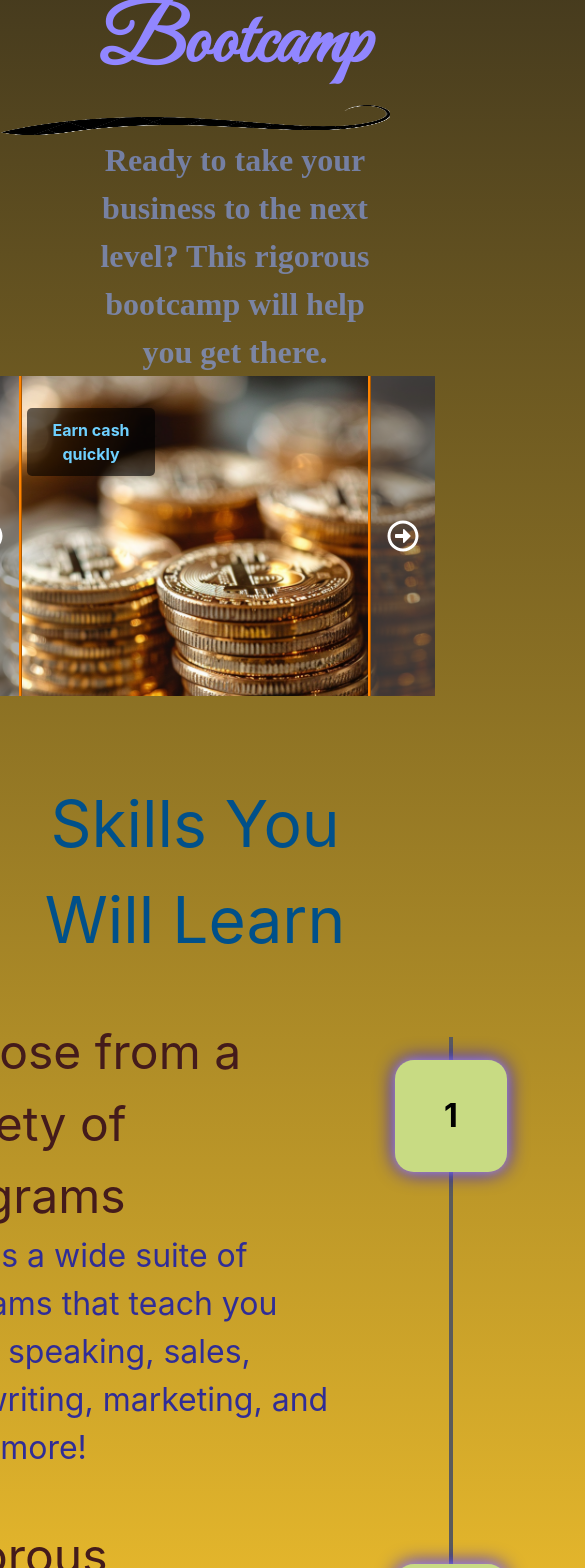
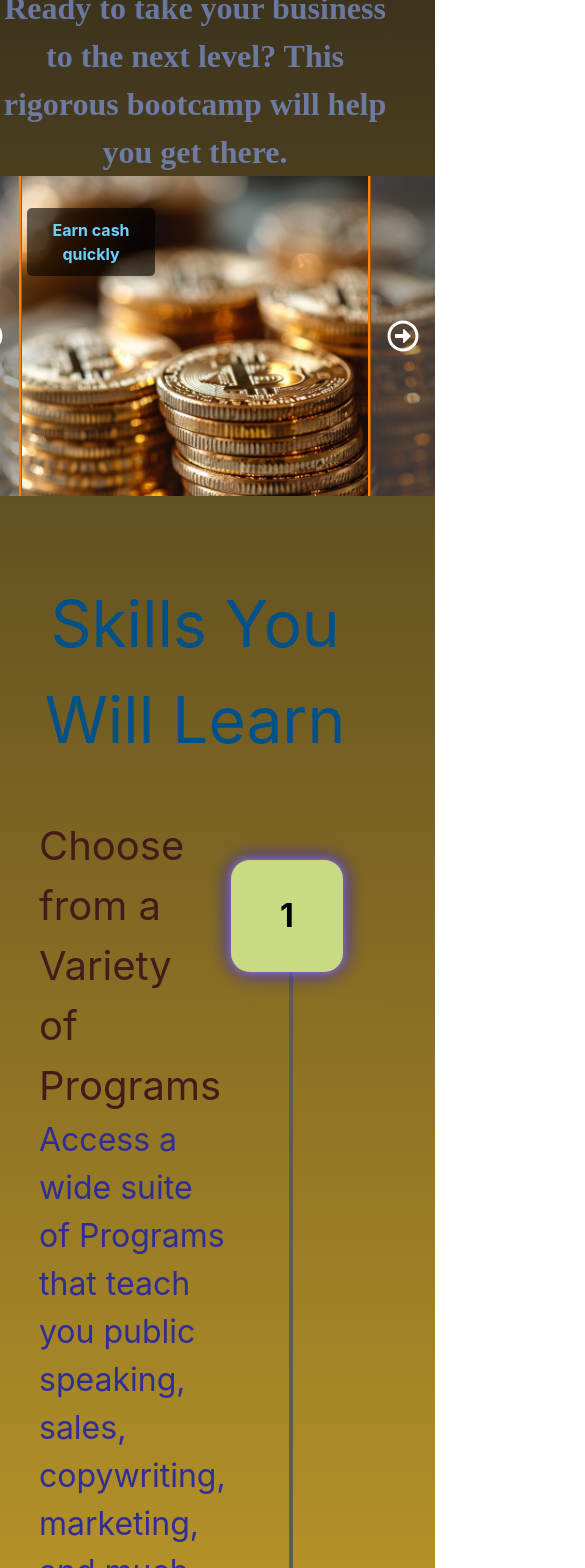
Before and after one commit to MoHacks/test-site, a React (Create React App) app: page / in a window 390 px wide. Shown: the part 432-2000 px from the top of the page, 585 px wide, since content can reach past the window. Built offline with nearby package versions, Linux system fonts and the light colour scheme.

Commit message:
fixed dimensions for small screens

```diff
--- a/src/components/Hero.css
+++ b/src/components/Hero.css
@@ -2,10 +2,10 @@
 * {
     box-sizing: border-box;
 }
-.Hero-container{
+.hero-container{
     display: flex;
     flex-direction: column; /*Stack children vertically */
-    /* justify-content: flex-start; */
+    justify-content: center;
     align-items: center;
     height: 100%;
     /* max-width: 50%; */
@@ -17,12 +17,6 @@
     align-items: center;
 }
 
-.cursive {
-    /* rotate: 270deg; */
-    width: 50rem;
-    height: 2rem;
-}
-
 .hero-image {
     width: 8rem;               /* Set the width of the image */
     height: 8rem;              /* Set the height of the image */
@@ -32,7 +26,6 @@
 }
 
 .hero-title {
-    /* color: #2b283c; */
     color: #9186ff;
     font-size: 5rem;
     font-weight: bold;
@@ -40,7 +33,7 @@
     font-weight: bold;
     /* font-style: normal; */
     margin-top: 1rem;
-    margin-left: 5rem;
+    /* margin-left: 5rem; */
     margin-bottom: 0rem;
 }
 
@@ -52,5 +45,5 @@
     font-family:'Times New Roman', Times, serif;
     font-weight: bold;
     /* font-style: normal; */
-    margin-left: 5rem;
+    /* margin-left: 5rem; */
 }
--- a/src/components/Hero.jsx
+++ b/src/components/Hero.jsx
@@ -17,7 +17,7 @@ const slides = [
 const Hero = () => {
   return (
     <div className='hero-header'>
-      <div className='Hero-container'>
+      <div className='hero-container'>
         <div className='images-container'>
           <img src={B} alt="B" className='hero-image'></img>
           <img src={dollar} alt="dollar" className='hero-image'></img>
@@ -27,9 +27,6 @@ const Hero = () => {
         <h1 className='hero-title'>
           Brute Sales Bootcamp
         </h1>
-        <div>
-          <img src={cursive} alt="cursive" className='cursive'></img>
-        </div>
         <h2 className='hero-subtitle'>Ready to take your business to the next level? This rigorous bootcamp will help you get there.</h2>
         {/* <h2 className='hero-subtitle'>Master <span style={{ fontWeight: 'bolder', color:'#0040ff96'}}> client out-reach, sales, marketing, and closing high-ticket offers </span> with our exclusive master class  */}
           {/* Sales Bootcamp Program!</h2> */}
--- a/src/components/Skills.css
+++ b/src/components/Skills.css
@@ -22,7 +22,7 @@
     display: flex;
     align-items: flex-start;
     justify-content: flex-start;
-    width: 100%;
+    /* width: 100%; */
     margin-left: 1rem;
 }
 
@@ -90,7 +90,7 @@
     display: flex;
     align-items: flex-start;
     justify-content: flex-start;
-    width: 100%;
+    /* width: 100%; */
     margin-left: 1rem;
 }
 .left-row-2{
@@ -138,7 +138,7 @@
     display: flex;
     align-items: flex-start;
     justify-content: flex-start;
-    width: 100%;
+    /* width: 100%; */
     margin-left: 1rem;
 }
 
@@ -191,6 +191,7 @@
     position: absolute;
     margin-top: 16.3rem;
     z-index: 0;
+    margin-right: 1rem;
 }
 
 .slide-in-left {
@@ -232,9 +233,138 @@ animation: slide-in-right 1s forwards;
     }
 
     .process-line {
-        margin-left: 32rem;
-        height: 50rem;
+        margin-left: 31rem;
+        height: 51rem;
     }
 
+}
+
+/* @media (max-width: 647px) {
+    .img-1, .img-2, .img-3 {
+      display: none;
+    }
+    .skills-section .row-1, .skills-section .row-2, .skills-section .row-3 {
+        justify-content: center;
+    }
+
+    .row-1{
+        margin-left: 0rem;
+    }
+
+    .left-row-1 h2{
+        font-size: 2.5rem;
+    }
+
+    .left-row-1 p{
+        font-size: 2rem;
+    }
+
+    .row-2{
+        margin-left: 0rem;
+    }
+
+    .left-row-2 h2{
+        font-size: 2.5rem;
+    }
+
+    .left-row-2 p{
+        font-size: 2rem;
+    }
+
+    .row-3{
+        margin-left: 0rem;
+    }
+
+    .left-row-3 h2{
+        font-size: 2.5rem;
+    }
+
+    .left-row-3 p{
+        font-size: 2rem;
+    }
+
+    .process-line {
+        margin-left: 30rem;
+        height: 41rem;
+    }
+
+} */
+
+@media (max-width: 647px) {
+    .img-1, .img-2, .img-3 {
+      display: none;
+    }
+    .skills-section{
+        width: 30rem;
+    }
+    .skills-section .row-1, .skills-section .row-2, .skills-section .row-3 {
+        justify-content: center;
+    }
+
+    .row-1{
+        margin-left: 0rem;
+    }
+
+    .left-row-1{
+        width: 20%;
+    }
+
+    .left-row-1 h2{
+        font-size: 2.5rem;
+    }
+
+    .left-row-1 p{
+        font-size: 2rem;
+    }
+
+    .centre-block-1{
+        margin-left: 6rem;
+    }
+
+    .row-2{
+        margin-left: 0rem;
+    }
+
+    .left-row-2{
+        width: 20%;
+    }
+
+    .left-row-2 h2{
+        font-size: 2.5rem;
+    }
+
+    .left-row-2 p{
+        font-size: 2rem;
+    }
+
+    .centre-block-2{
+        margin-left: 6rem;
+    }
+
+    .row-3{
+        margin-left: 0rem;
+    }
+
+    .left-row-3{
+        width: 20%;
+    }
+
+    .left-row-3 h2{
+        font-size: 2.5rem;
+    }
+
+    .left-row-3 p{
+        font-size: 2rem;
+    }
+
+    .centre-block-3{
+        margin-left: 6rem;
+    }
+
+    .process-line {
+        margin-left: 13rem;
+        margin-top: 19rem;
+        height: 108rem;
+    }
 
 }
--- a/src/components/Skills.jsx
+++ b/src/components/Skills.jsx
@@ -79,7 +79,7 @@ const Skills = () => {
           {/* Row 2 */}
           <div className='row-2'>
             <div className={`left-row-2 ${isInView.text2 ? 'slide-in-left' : ''}`} ref={text2Ref} data-key="text2">
-              <h2>Rigorous Mentorship and Training Programs</h2>
+              <h2>Rigorous Mentors and Training Programs</h2>
               <p>Learn from those that have over a decade experience and made over 7 figures with high-ticket sales.</p>
             </div>
             <div className='centre-block-2'>
--- a/src/components/Testimonials.css
+++ b/src/components/Testimonials.css
@@ -12,4 +12,12 @@
     align-items: center;
     color: #00508a;
     font-size: 4rem;
+    text-align: center;
+    justify-content: center;
 }
+
+/* @media screen and (max-width: 400px) {
+  .testimonials-title{
+    margin-right: 2rem;
+  }
+} */
--- a/src/components/Testimonials.jsx
+++ b/src/components/Testimonials.jsx
@@ -1,4 +1,4 @@
-import React from 'react';
+import React, { useState, useEffect } from 'react';
 import './Testimonials.css';
 
 import Slider from "react-slick";
@@ -10,41 +10,71 @@ import { faStar } from '@fortawesome/free-solid-svg-icons';
 
 import a from '../images/carousel/public-speaker.png';
 import b from '../images/ben.jpg';
-import c from '../images/carousel/mentorship.png';
+import c from '../images/joelvalve.jpg';
+import e from '../images/carousel/mentorship.png';
 import d from '../images/suad.jpg';
-import e from '../images/joelvalve.jpg';
+
 
 
 const Testimonials = () => {
 
+  const useWindowSize = () => {
+    const [windowSize, setWindowSize] = useState({
+      width: window.innerWidth,
+      height: window.innerHeight
+    });
+
+    useEffect(() => {
+      const handleResize = () => {
+        setWindowSize({
+          width: window.innerWidth,
+          height: window.innerHeight
+        });
+      };
+
+      window.addEventListener('resize', handleResize);
+
+      // Clean up event listener on component unmount
+      return () => window.removeEventListener('resize', handleResize);
+    }, []);
+
+    return windowSize;
+  };
+
+  const {windowWidth} = useWindowSize();
+  const isWindowLarge = window.innerWidth > 1000 ? true : false;
+  console.log("windowWidth: ", windowWidth)
+  console.log("window.innerWidth: ", window.innerWidth)
+  console.log("isWindowLarge: ", isWindowLarge);
   const settings = {
     dots: true,
     infinite: true,
     speed: 500,
-    slidesToShow: 3,
+    slidesToShow: isWindowLarge ? 3 : 1,
     slidesToScroll: 1
   };
   return (
     <div className='testimonials-section w-3/4 m-auto'>
       <div className="mt-20">
-        <h1 className='testimonials-title'>Testimonials</h1>
+
         <div className="testimonials-container">
+        <h1 className='testimonials-title pl-2 flex justify-center'>Testimonials</h1>
           <Slider {...settings}>
             {data.map((d) => (
-              <div key={d.name} className="bg-white h-[450px] text-black rounded-xl">
-                <div className="h-100 bg-[#3C2E2E] flex justify-center items-center rounded-t-xl">
+              <div key={d.name} className="flex bg-white h-auto text-black rounded-xl">
+                <div className="h-auto bg-[#3C2E2E] flex justify-center items-center rounded-t-xl">
                   <img src={d.img} width={100} height={100} alt="" className="h-52 w-48 rounded-full"/>
                 </div>
 
-                <div className="flex flex-col items-center justify-center gap-4 p-4">
+                <div className="description-container flex flex-col items-center justify-center gap-1 p-1 ml-4">
                   <p className="text-xl font-semibold">{d.name}</p>
                   <p className="text-center">{d.review}</p>
-                  <div className="flex gap-2 mt-8 w-[15rem]">
-                    <FontAwesomeIcon icon={faStar} style={{color: "#FFD43B", height: "40px"}} />
-                    <FontAwesomeIcon icon={faStar} style={{color: "#FFD43B", height: "40px"}} />
-                    <FontAwesomeIcon icon={faStar} style={{color: "#FFD43B", height: "40px"}} />
-                    <FontAwesomeIcon icon={faStar} style={{color: "#FFD43B", height: "40px"}} />
-                    <FontAwesomeIcon icon={faStar} style={{color: "#FFD43B", height: "40px"}} />
+                  <div className="flex gap-2 mt-8 mr-30 justify-center">
+                    <FontAwesomeIcon icon={faStar} style={{color: "#FFD43B", height: "1rem"}} />
+                    <FontAwesomeIcon icon={faStar} style={{color: "#FFD43B", height: "1rem"}} />
+                    <FontAwesomeIcon icon={faStar} style={{color: "#FFD43B", height: "1rem"}} />
+                    <FontAwesomeIcon icon={faStar} style={{color: "#FFD43B", height: "1rem"}} />
+                    <FontAwesomeIcon icon={faStar} style={{color: "#FFD43B", height: "1rem"}} />
                   </div>
                 </div>
               </div>
```
